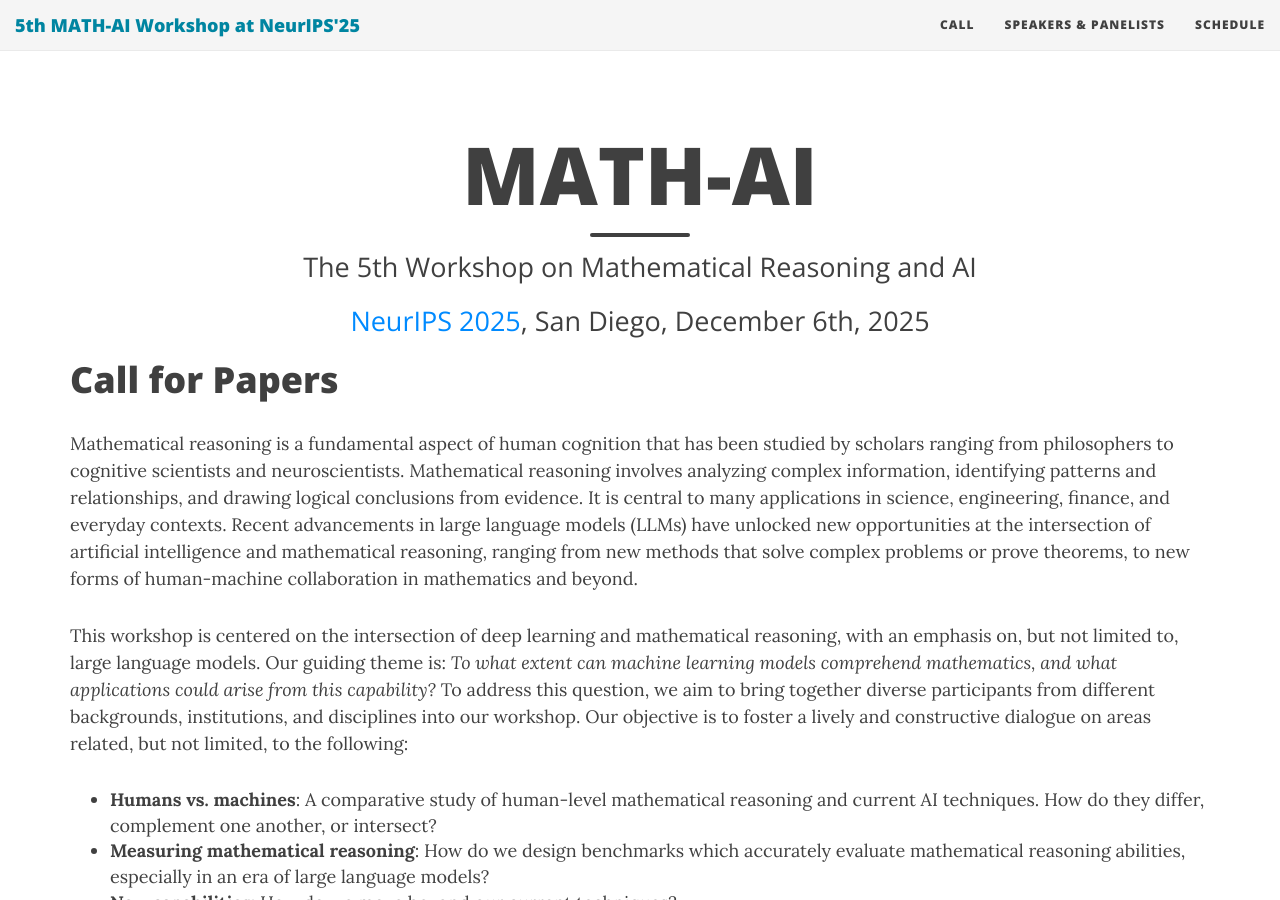
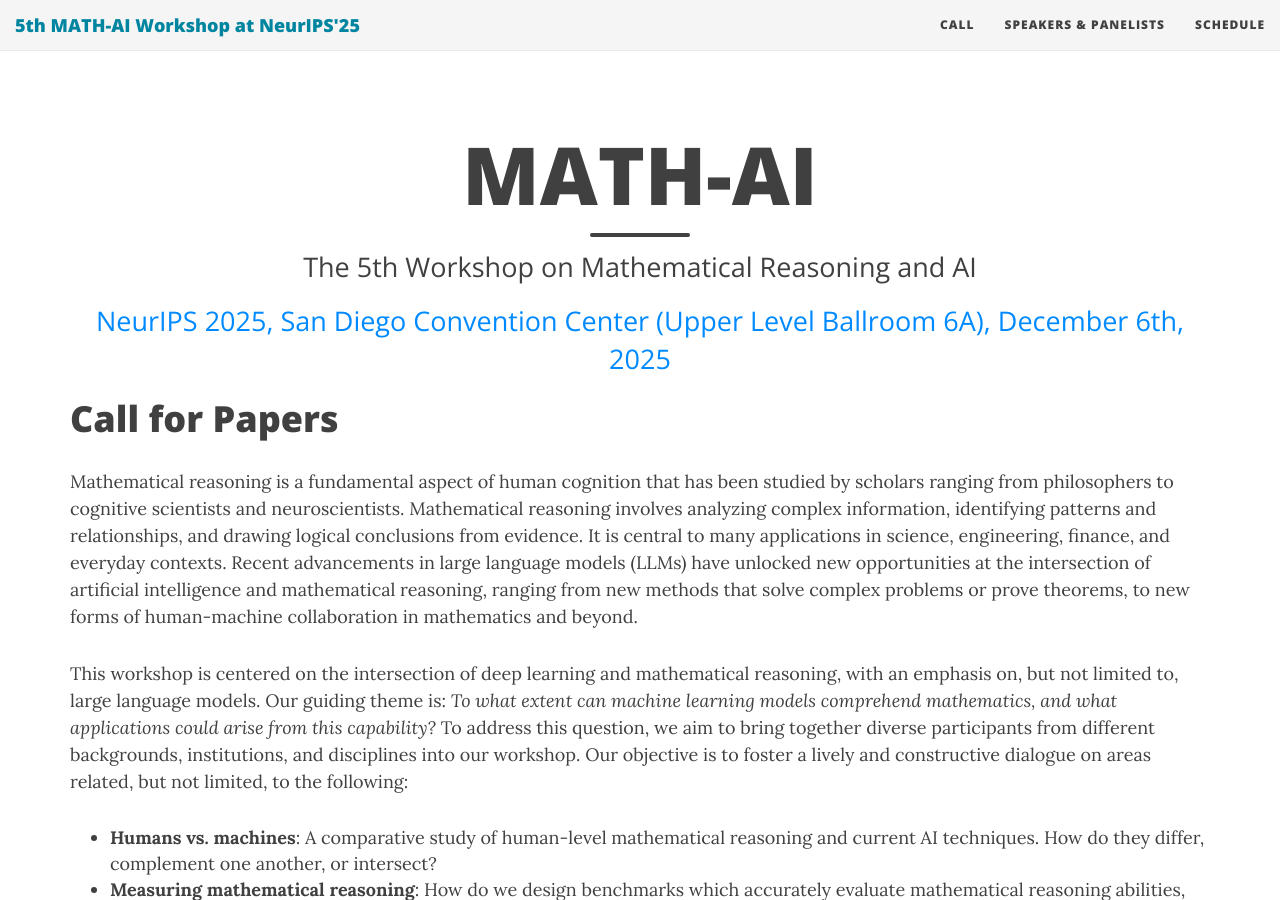
Before and after one commit to mathai2025/mathai2025.github.io, a Jekyll site: the page built from cfp.md, in a window 1280 px wide and 900 px high. Built offline with Jekyll 4.4.1, drawn with Linux system fonts in a browser that asks for light colours; nearby versions of some CDN libraries.

Commit message:
Update venue link and details for NeurIPS 2025

```diff
--- a/cfp.md
+++ b/cfp.md
@@ -5,7 +5,7 @@ subtitle: "The 5th Workshop on Mathematical Reasoning and AI"
 use-site-title: true
 ---
 <div class="venue" style="font-size: 27px; display: block; font-family: 'Open Sans', 'Helvetica Neue', Helvetica, Arial, sans-serif; font-weight: 300; color: #404040; text-align: center;">
-  <a target="_blank" href="https://neurips.cc/">NeurIPS 2025</a>, San Diego, December 6th, 2025
+  <a target="_blank" href="https://nips.cc/virtual/2025/workshop/109565">NeurIPS 2025, San Diego Convention Center (Upper Level Ballroom 6A), December 6th, 2025</a>
 </div>
 
 
```
